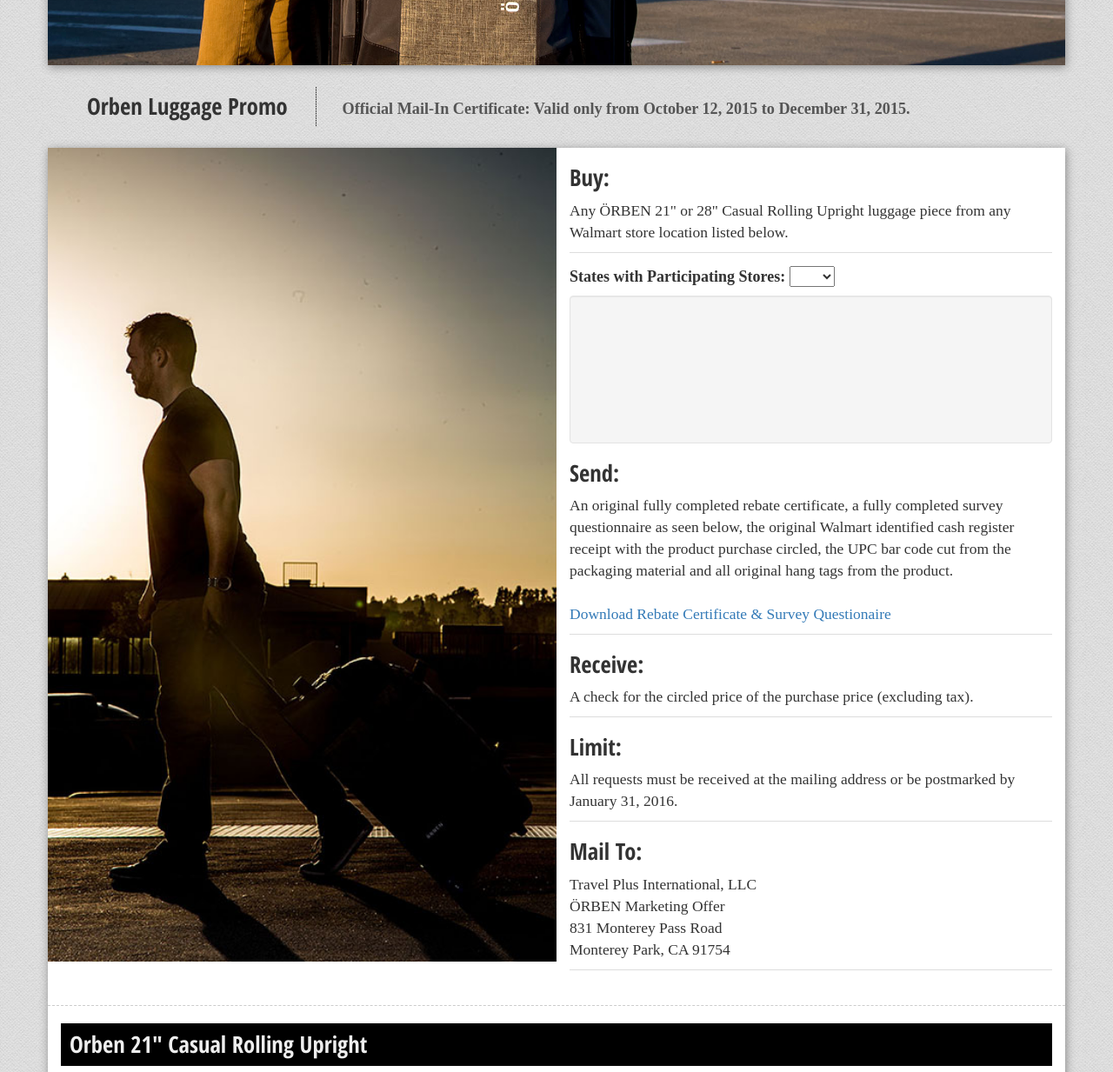
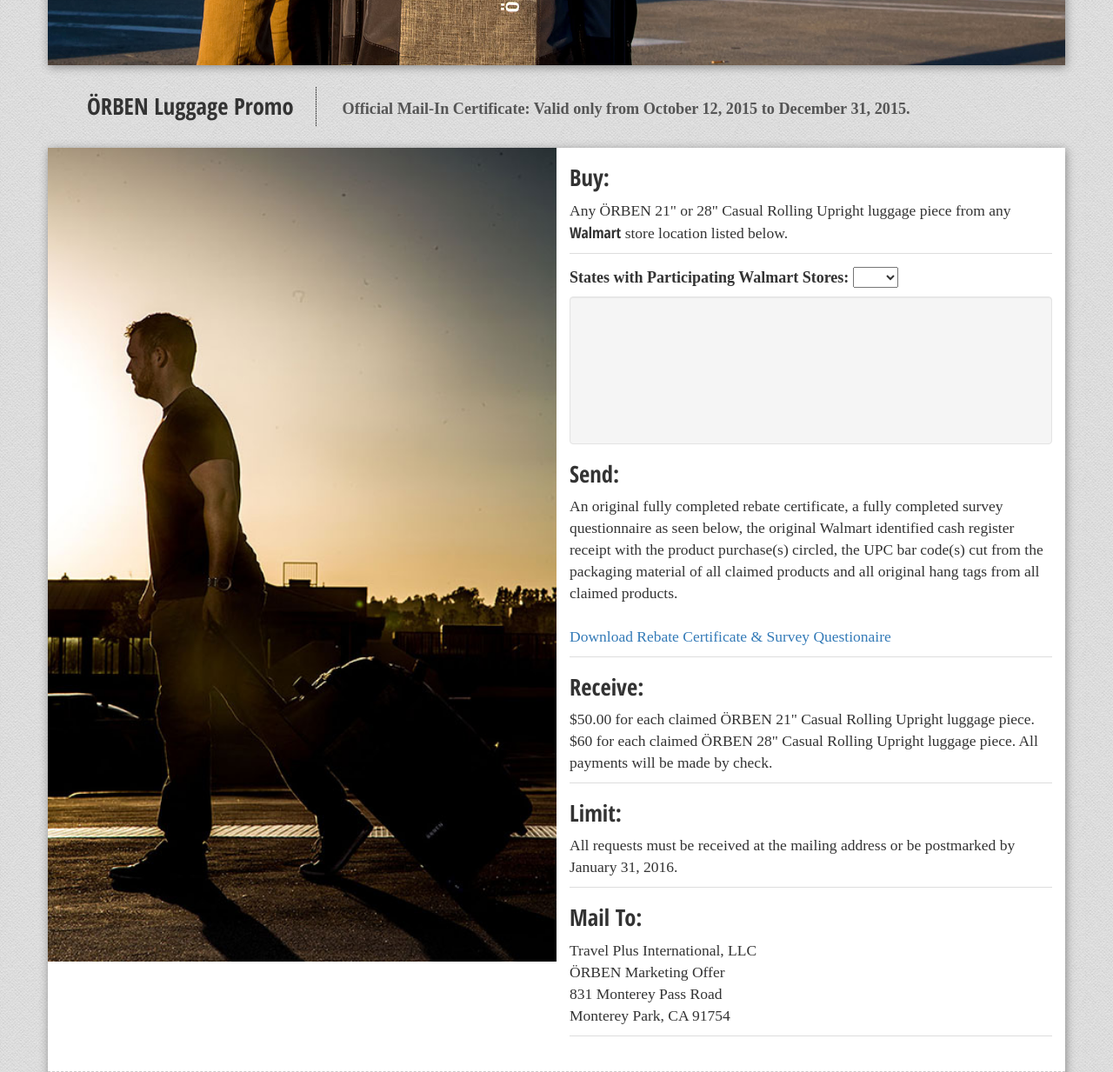
Before and after one commit to gerrymi/orbenpacks, a website: page promo.html in a window 1280 px wide. Shown: the part 335-1568 px from the top of the page at 87% size. Drawn offline with nearby package versions, Linux system fonts and the light colour scheme; some packages are replaced by stand-ins of ours; a web font is replaced by a local one.

Commit message:
FINAL promo going live + linked to other pages

```diff
--- a/promo.html
+++ b/promo.html
@@ -19,8 +19,8 @@
         <div id="navbar" class="navbar-collapse collapse">
           <ul class="nav navbar-nav navbar-right">
             <li><a href="/index.html#/">Home</a></li>
-            <li><a href="#/products">Products</a></li>
-            <li><a href="#/about.html">About</a></li>
+            <li><a href="/index.html#/products">Products</a></li>
+            <li><a href="/promo.html" class="nav-promo">Promo</a></li>
           </ul>
         </div>
       </div>
@@ -40,7 +40,7 @@
         <div class="row tag">
           <div class="col-md-12">
             <div class="col-md-3">
-              <h3>Orben Luggage Promo</h3>
+              <h3>ÖRBEN Luggage Promo</h3>
             </div>
             <div class="col-md-9 left-dotted">
               <h4>Official Mail-In Certificate: Valid only from October 12, 2015 to December 31, 2015.</h4>
@@ -55,8 +55,8 @@
           </div>
           <div class="col-md-6">
             <h3>Buy:</h3>
-            <p>Any ÖRBEN 21" or 28" Casual Rolling Upright luggage piece from any Walmart store location listed below.</p>
-            <h4>States with Participating Stores:
+            <p>Any ÖRBEN 21" or 28" Casual Rolling Upright luggage piece from any <span>Walmart</span> store location listed below.</p>
+            <h4>States with Participating Walmart Stores:
             <select ng-model="yourState">
                <option></option>
                <option>AL</option>
@@ -80,19 +80,20 @@
               <div class="col-sm-12 well stores">
                 <div class="col-sm-6 store" ng-repeat="store in stores | filter:{State: yourState, PrimeItemDesc: 'OB 28IN CASUA' } |orderBy: 'City'" ng-hide="yourState == null">
                   <div>
+                    <a href="http://maps.google.com/?q={{ store.StreetAddress }}, {{ store.ZipCode }}" target="_blank">
                     <h5>{{ store.StoreName }}</h5>
                     <h5><small>{{ store.StreetAddress }}, {{ store.ZipCode }}</small></h5>
-                    <br>
+                    </a>
                   </div>
                 </div>
               </div>
             <h3>Send:</h3>
-            <p>An original fully completed rebate certificate, a fully completed survey questionnaire as seen below, the original Walmart identified cash register receipt with the product purchase circled, the UPC bar code cut from the packaging material and all original hang tags from the product.
+            <p>An original fully completed rebate certificate, a fully completed survey questionnaire as seen below, the original Walmart identified cash register receipt with the product purchase(s) circled, the UPC bar code(s) cut from the packaging material of all claimed products and all original hang tags from all claimed products.
             <br>
             <br><a href="/dist/dl/OrbenCertificateSurvey.pdf" target="_blank">Download Rebate Certificate & Survey Questionaire</a>
             </p>
             <h3>Receive:</h3>
-            <p>A check for the circled price of the purchase price (excluding tax).</p>
+            <p>$50.00 for each claimed ÖRBEN 21" Casual Rolling Upright luggage piece. $60 for each claimed ÖRBEN 28" Casual Rolling Upright luggage piece. All payments will be made by check.</p>
             <h3>Limit:</h3>
             <p>All requests must be received at the mailing address or be postmarked by January 31, 2016.</p>
             <h3>Mail To:</h3>
@@ -104,7 +105,7 @@
           </div>
 
           <div class="col-xs-12 sectioned">
-            <h3>Orben 21" Casual Rolling Upright</h3>
+            <h3>ÖRBEN 21" Casual Rolling Upright</h3>
             <div class="clear"></div>
             <div class="col-xs-6 col-md-3"><a href="/index.html#/products/3"><img src="/dist/img/products/Modular/Saratoga 21_00.jpg" alt=""></a></div>
             <div class="col-xs-6 col-md-3"><a href="/index.html#/products/3"><img src="/dist/img/products/Modular/Saratoga 21_01.jpg" alt=""></a></div>
@@ -112,7 +113,7 @@
             <div class="col-xs-6 col-md-3"><a href="/index.html#/products/3"><img src="/dist/img/products/Modular/Saratoga 21_03.jpg" alt=""></a></div>
           </div>
           <div class="col-xs-12 sectioned">
-            <h3>Orben 28" Casual Rolling Upright</h3>
+            <h3>ÖRBEN 28" Casual Rolling Upright</h3>
             <div class="clear"></div>
             <div class="col-xs-6 col-md-3"><a href="/index.html#/products/4"><img src="/dist/img/products/Modular/Saratoga 28_00.jpg" alt=""></a></div>
             <div class="col-xs-6 col-md-3"><a href="/index.html#/products/4"><img src="/dist/img/products/Modular/Saratoga 28_01.jpg" alt=""></a></div>
```
Also changed, not shown: index.html (+2 -2 lines), dist/angular/views/home.html, dist/angular/views/promo.html (added), dist/css/Orben.css, dist/img/products/Modular/Saratoga 28_02.jpg, 1 other file.
